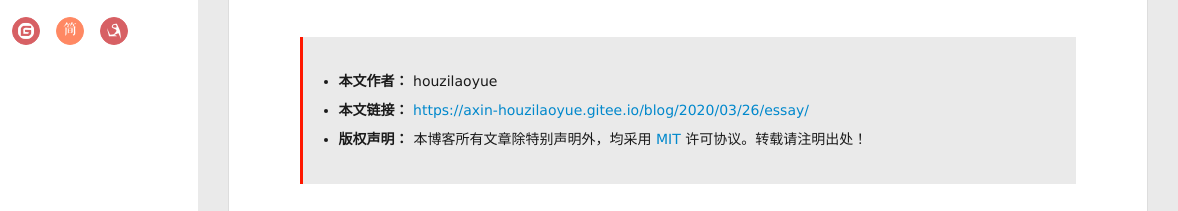
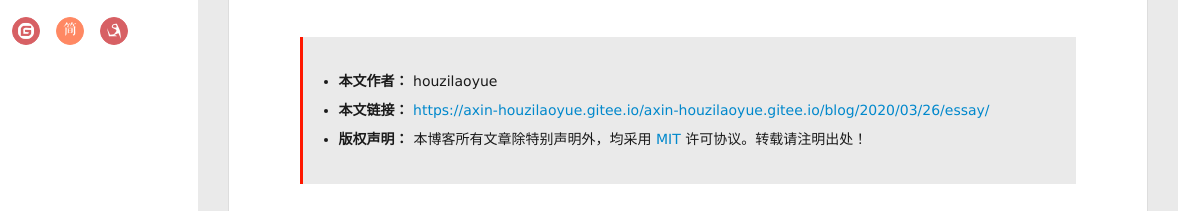
Before and after one commit to axinhouzilaoyue/axinhouzilaoyue.github.io, a plain HTML site: page 2020/03/26/essay/index.html in a window 1280 px wide. Shown: the part 524-735 px from the top of the page, 102-1280 px from the left. Drawn offline with Linux system fonts and the light colour scheme; some packages are replaced by stand-ins of ours; files that its build step writes are made by us from their sources; a script that the page names is missing; files whose address does not match are found by name.

Commit message:
Site updated: 2020-03-29 20:44:56

```diff
--- a/2020/03/26/essay/index.html
+++ b/2020/03/26/essay/index.html
@@ -5,7 +5,7 @@
 
   <meta name="renderer" content="webkit">
   <meta http-equiv="X-UA-Compatible" content="IE=edge" >
-  <link rel="dns-prefetch" href="https://axin-houzilaoyue.gitee.io">
+  <link rel="dns-prefetch" href="https://axin-houzilaoyue.gitee.io/axin-houzilaoyue.gitee.io">
   <title>essay | axin</title>
   <meta name="generator" content="hexo-theme-yilia-plus">
   <meta name="viewport" content="width=device-width, initial-scale=1, maximum-scale=1">
@@ -13,7 +13,7 @@
   <meta name="description" content="axin    无论火气多大，只要稍稍只要right稍稍过上一段时间，原来的情绪大多数会逐渐减轻，就不再是怒气，基本降到了“悲哀”或“遗憾”的水平。归于平静  那是个混账的年龄，你心里身体里都是爱，爱是浑身满心乱窜，给谁是不重要的    有些东西不过很久，是不可能理解的。有的东西等到理解了，又为时已晚。大多时候，我们不得不在尚未认清楚自己的内心的情况下选择行动，因而感到迷茫和困惑">
 <meta property="og:type" content="article">
 <meta property="og:title" content="essay">
-<meta property="og:url" content="https://axin-houzilaoyue.gitee.io/2020/03/26/essay/index.html">
+<meta property="og:url" content="https://axin-houzilaoyue.gitee.io/axin-houzilaoyue.gitee.io/2020/03/26/essay/index.html">
 <meta property="og:site_name" content="axin">
 <meta property="og:description" content="axin    无论火气多大，只要稍稍只要right稍稍过上一段时间，原来的情绪大多数会逐渐减轻，就不再是怒气，基本降到了“悲哀”或“遗憾”的水平。归于平静  那是个混账的年龄，你心里身体里都是爱，爱是浑身满心乱窜，给谁是不重要的    有些东西不过很久，是不可能理解的。有的东西等到理解了，又为时已晚。大多时候，我们不得不在尚未认清楚自己的内心的情况下选择行动，因而感到迷茫和困惑">
 <meta property="og:locale" content="en_US">
@@ -295,7 +295,7 @@
         </li>
         <li>
           <strong>本文链接：</strong>
-          <a href="https://axin-houzilaoyue.gitee.io/blog/2020/03/26/essay/" title="essay" target="_blank">https://axin-houzilaoyue.gitee.io/blog/2020/03/26/essay/</a>
+          <a href="https://axin-houzilaoyue.gitee.io/axin-houzilaoyue.gitee.io/blog/2020/03/26/essay/" title="essay" target="_blank">https://axin-houzilaoyue.gitee.io/axin-houzilaoyue.gitee.io/blog/2020/03/26/essay/</a>
         </li>
 
         <li>
@@ -373,7 +373,7 @@
     <a class="close js-modal-close" href="javascript:;"><i class="icon icon-close"></i></a>
     <p>扫一扫，分享到微信</p>
     <div class="wx-qrcode">
-     <!-- <img src="//pan.baidu.com/share/qrcode?url=https://axin-houzilaoyue.gitee.io/2020/03/26/essay/" alt="微信分享二维码"> -->
+     <!-- <img src="//pan.baidu.com/share/qrcode?url=https://axin-houzilaoyue.gitee.io/axin-houzilaoyue.gitee.io/2020/03/26/essay/" alt="微信分享二维码"> -->
     </div>
 </div>
 
@@ -433,7 +433,7 @@
   <div class="outer">
     <div id="footer-info">
     	<div class="footer-left">
-    		&copy; 2018-2020 <a href="https://axin-houzilaoyue.gitee.io/blog/" target="_blank">houzilaoyue</a>
+    		&copy; 2018-2020 <a href="https://axin-houzilaoyue.gitee.io/axin-houzilaoyue.gitee.io/blog/" target="_blank">houzilaoyue</a>
     	</div>
       	<div class="footer-right">
 
--- a/content.json
+++ b/content.json
@@ -1 +1 @@
-[{"title":"essay","date":"2020-03-26T02:35:47.000Z","path":"2020/03/26/essay/","tags":[{"name":"摘抄","slug":"摘抄","permalink":"https://axin-houzilaoyue.gitee.io/tags/%E6%91%98%E6%8A%84/"}]},{"title":"axin的第一篇博客文章","date":"2020-03-25T09:36:36.000Z","path":"2020/03/25/axin的第一篇博客文章/","tags":[]},{"title":"Hello World","date":"2020-03-25T09:26:36.520Z","path":"2020/03/25/hello-world/","tags":[]}]
+[{"title":"essay","date":"2020-03-26T02:35:47.000Z","path":"2020/03/26/essay/","tags":[{"name":"摘抄","slug":"摘抄","permalink":"https://axin-houzilaoyue.gitee.io/axin-houzilaoyue.gitee.io/tags/%E6%91%98%E6%8A%84/"}]},{"title":"axin的第一篇博客文章","date":"2020-03-25T09:36:36.000Z","path":"2020/03/25/axin的第一篇博客文章/","tags":[]},{"title":"Hello World","date":"2020-03-25T09:26:36.520Z","path":"2020/03/25/hello-world/","tags":[]}]
```
Also changed, not shown: 2020/03/25/axin的第一篇博客文章/index.html (+5 -5 lines), 2020/03/25/hello-world/index.html (+5 -5 lines), archives/2020/03/index.html (+3 -3 lines), archives/2020/index.html (+3 -3 lines), archives/index.html (+3 -3 lines), index.html (+3 -3 lines), tags/摘抄/index.html (+3 -3 lines).
